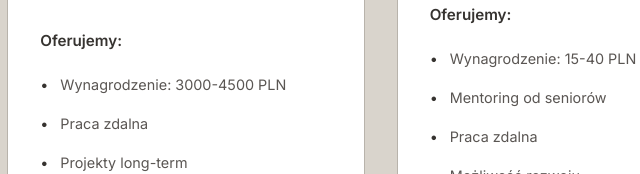
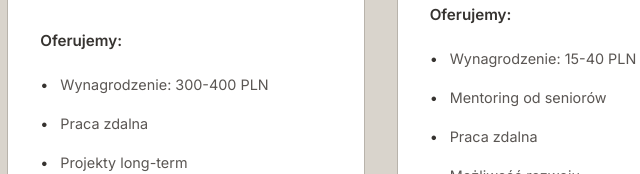
Before and after one commit to t45819417-hue/DEVfivem, a plain HTML site: page index.html in a window 1280 px wide. Shown: the part 1226-1400 px from the top of the page, 454-1094 px from the left. Drawn offline with Linux system fonts and the light colour scheme.

Commit message:
Update index.html

```diff
--- a/index.html
+++ b/index.html
@@ -554,7 +554,7 @@
                     <div class="benefits">
                         <h4>Oferujemy:</h4>
                         <ul>
-                            <li>Wynagrodzenie: 3000-4500 PLN</li>
+                            <li>Wynagrodzenie: 300-400 PLN</li>
                             <li>Praca zdalna</li>
                             <li>Projekty long-term</li>
                             <li>Szkolenia i rozwój</li>
```
